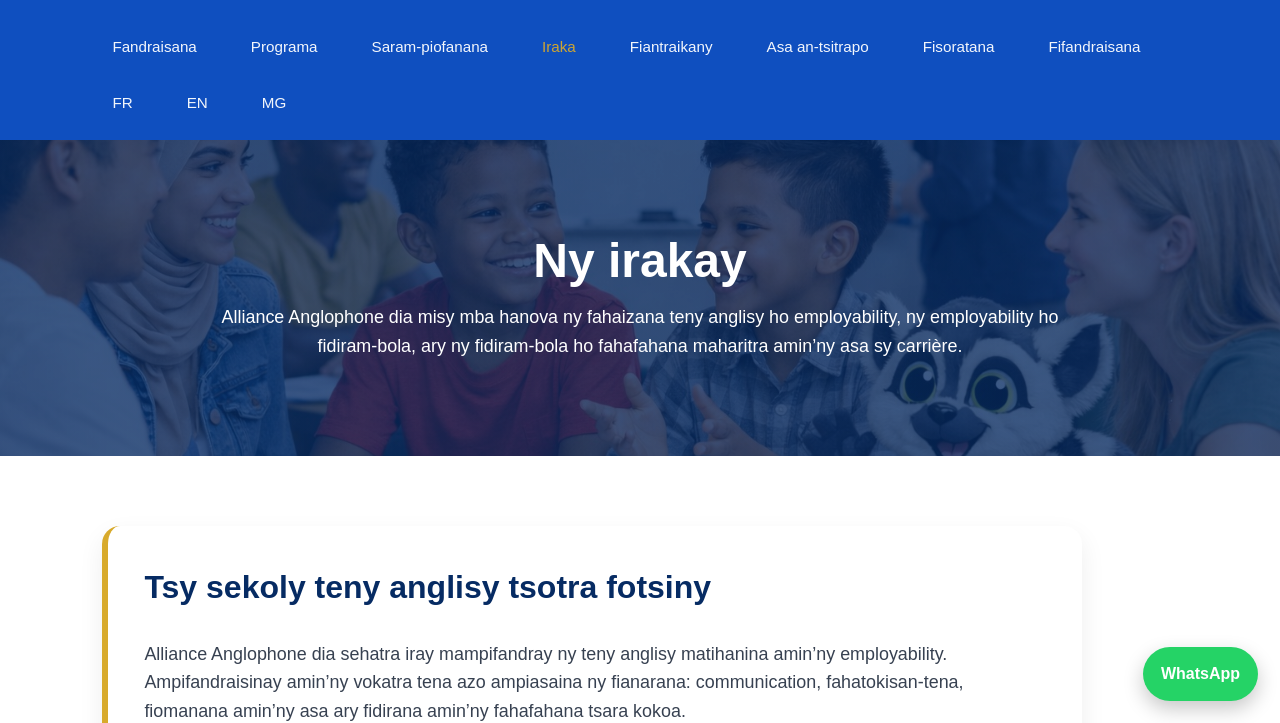
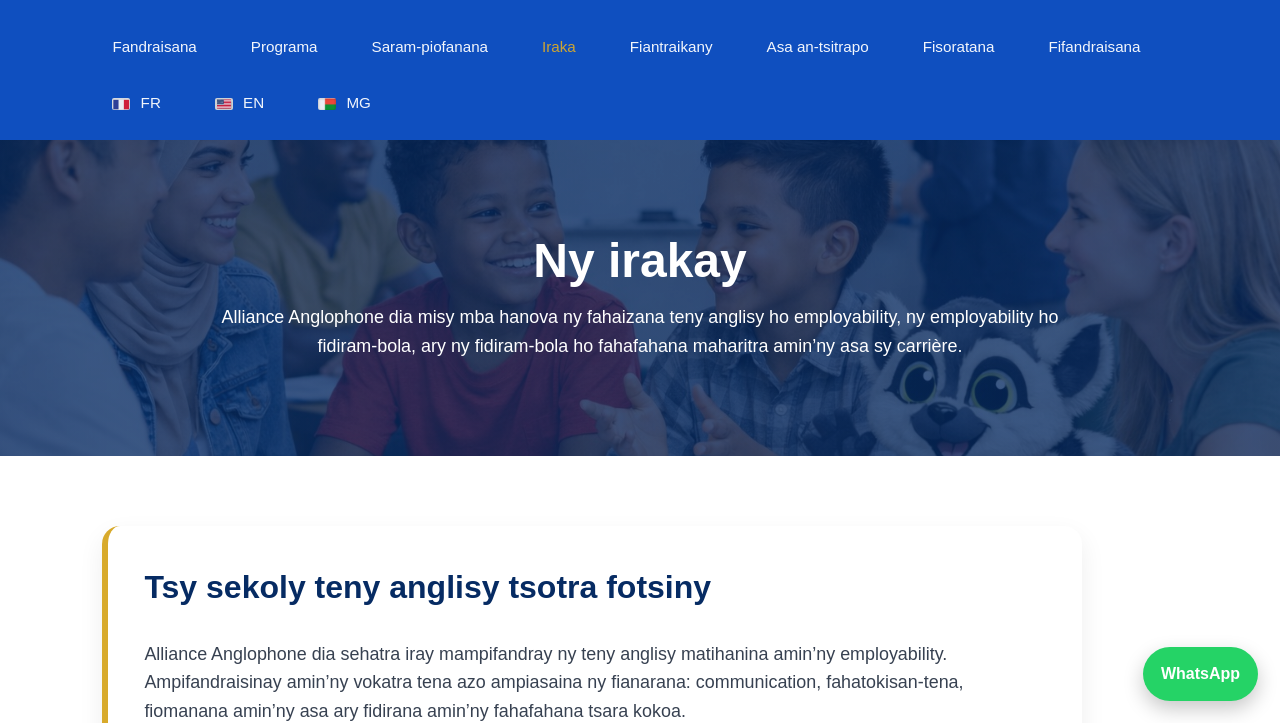
Before and after one commit to clarrydimbisoa/alliance-anglophone-site, a plain HTML site: page mg/iraka.html in a window 1280 px wide. Shown: the part 77-800 px from the top of the page. Drawn offline with Linux system fonts and the light colour scheme.

Commit message:
Add flag icons to language switcher pages

```diff
--- a/mg/iraka.html
+++ b/mg/iraka.html
@@ -371,9 +371,9 @@
       <a href="asa-an-tsitrapo.html">Asa an-tsitrapo</a>
       <a href="fisoratana.html">Fisoratana</a>
       <a href="fifandraisana.html">Fifandraisana</a>
-      <a href="../fr/index.html">FR</a>
-      <a href="../en/index.html">EN</a>
-      <a href="index.html">MG</a>
+      <a href="../fr/index.html"><img src="../assets/flag-fr.png" alt="Français" class="flag-icon"> FR</a>
+      <a href="../en/index.html"><img src="../assets/flag-us.png" alt="English" class="flag-icon"> EN</a>
+      <a href="index.html"><img src="../assets/flag-mg.png" alt="Malagasy" class="flag-icon"> MG</a>
     </nav>
   </header>
 
```
